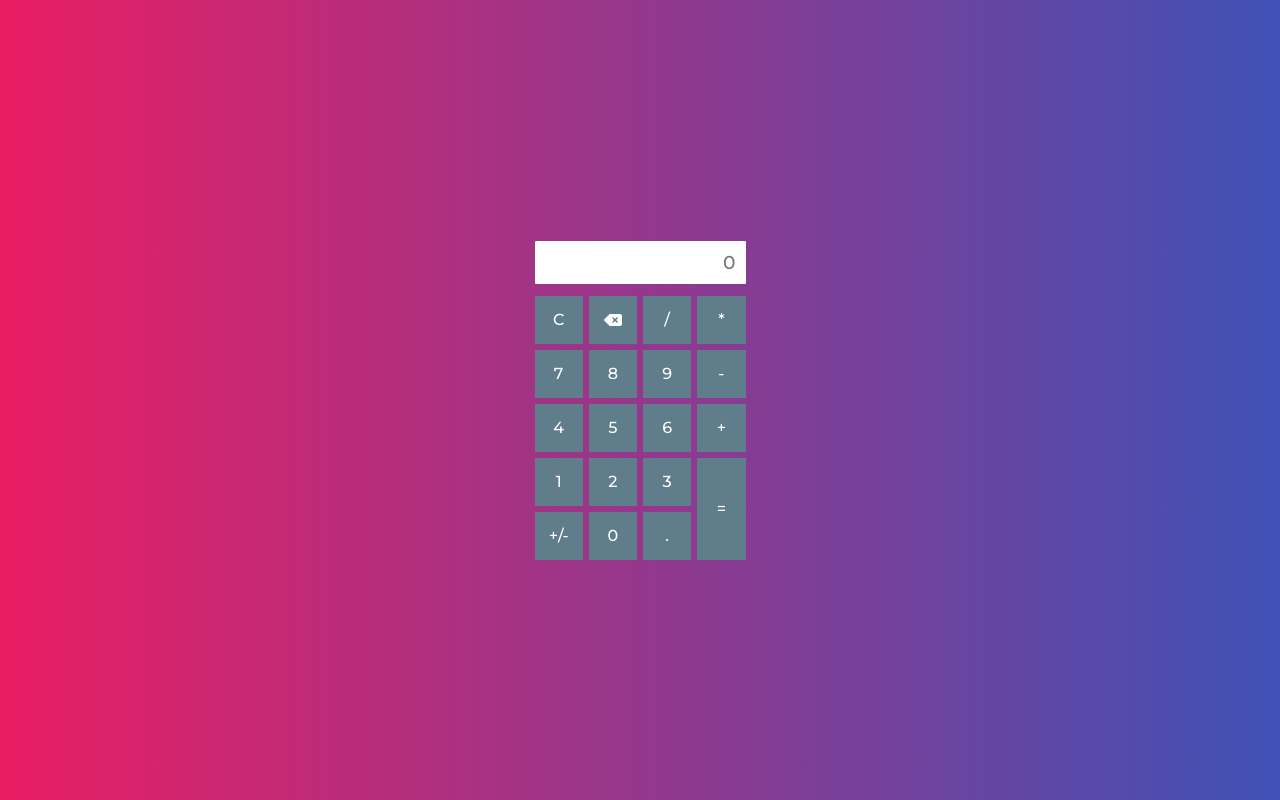
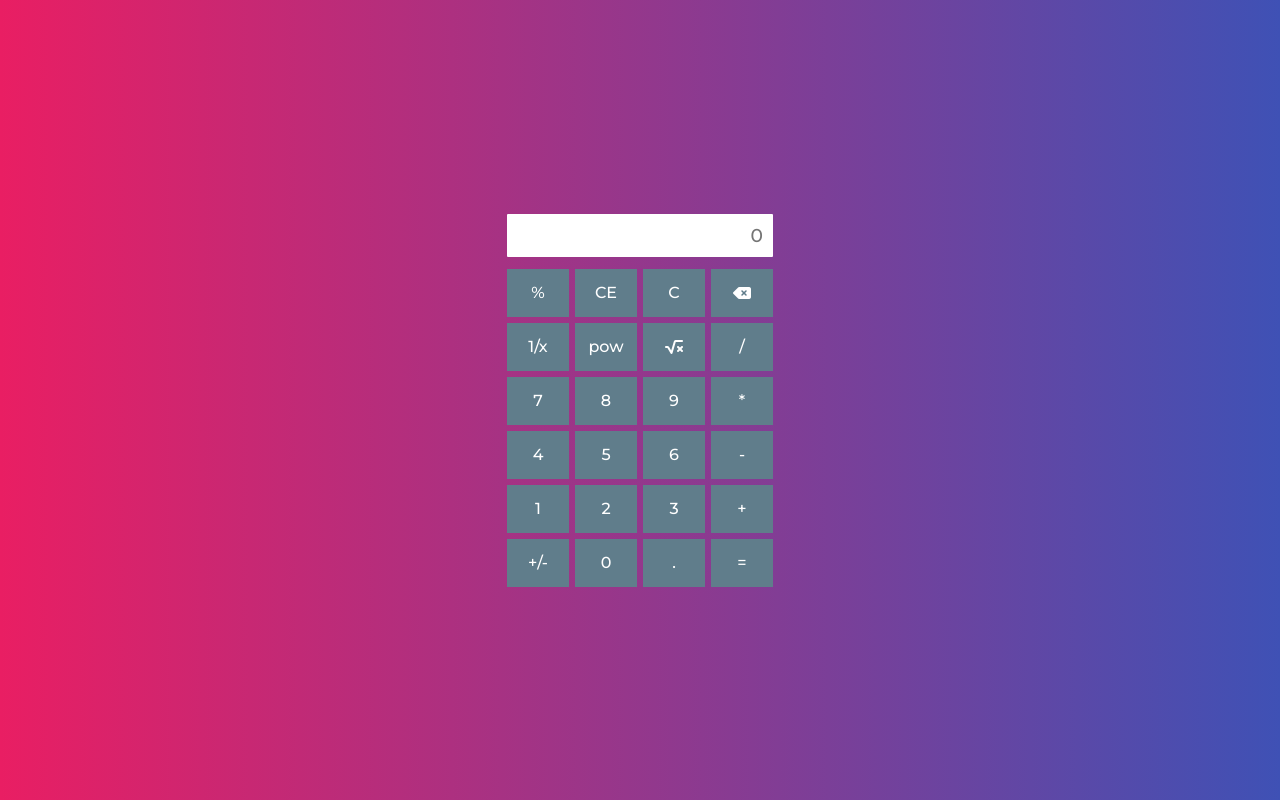
Before and after one commit to pi17v-ppse/Manoilo, a Vue app: page / in a window 1280 px wide. Built offline with nearby package versions, Linux system fonts and the light colour scheme.

Commit message:
template fixed (added new buttons and changed style)

```diff
--- a/src/components/Calculator.vue
+++ b/src/components/Calculator.vue
@@ -4,25 +4,30 @@
       <input v-model="result" class="text" placeholder="0" readonly>
 
       <div class="buttons">
+        <button class="calc__button">%</button>
+        <button class="calc__button">CE</button>
         <button @click="clear()" class="calc__button">C</button>
         <button @click="backspace()" class="calc__button fas fa-backspace"></button>
+        <button class="calc__button">1/x</button>
+        <button class="calc__button">pow</button>
+        <button class="calc__button fas fa-square-root-alt"></button>
         <button @click="set_operation('/')" class="calc__button">/</button>
-        <button @click="set_operation('*')" class="calc__button">*</button>
         <button @click="insert('7')" class="calc__button">7</button>
         <button @click="insert('8')" class="calc__button">8</button>
         <button @click="insert('9')" class="calc__button">9</button>
-        <button @click="set_operation('-')" class="calc__button">-</button>
+        <button @click="set_operation('*')" class="calc__button">*</button>
         <button @click="insert('4')" class="calc__button">4</button>
         <button @click="insert('5')" class="calc__button">5</button>
         <button @click="insert('6')" class="calc__button">6</button>
-        <button @click="set_operation('+')" class="calc__button">+</button>
+        <button @click="set_operation('-')" class="calc__button">-</button>
         <button @click="insert('1')" class="calc__button">1</button>
         <button @click="insert('2')" class="calc__button">2</button>
         <button @click="insert('3')" class="calc__button">3</button>
-        <button @click="calc()" class="calc__button equals__button">=</button>
+        <button @click="set_operation('+')" class="calc__button">+</button>
         <button @click="negate()" class="calc__button">+/-</button>
         <button @click="insert('0')" class="calc__button">0</button>
         <button @click="insert('.')" class="calc__button">.</button>
+        <button @click="calc()" class="calc__button">=</button>
       </div>
     </div>
   </div>
@@ -115,7 +120,7 @@ export default {
 }
 
 .calc{
-  width: 231px;
+  width: 286px;
   margin: 0 auto;
   padding: 10px;
 }
@@ -149,10 +154,4 @@ export default {
   cursor: pointer;
   background-color: #6f838d;
 }
-
-.equals__button{
-  grid-column-start: 4;
-  grid-row-start: 4;
-  grid-row-end: 6;
-}
 </style>
```
